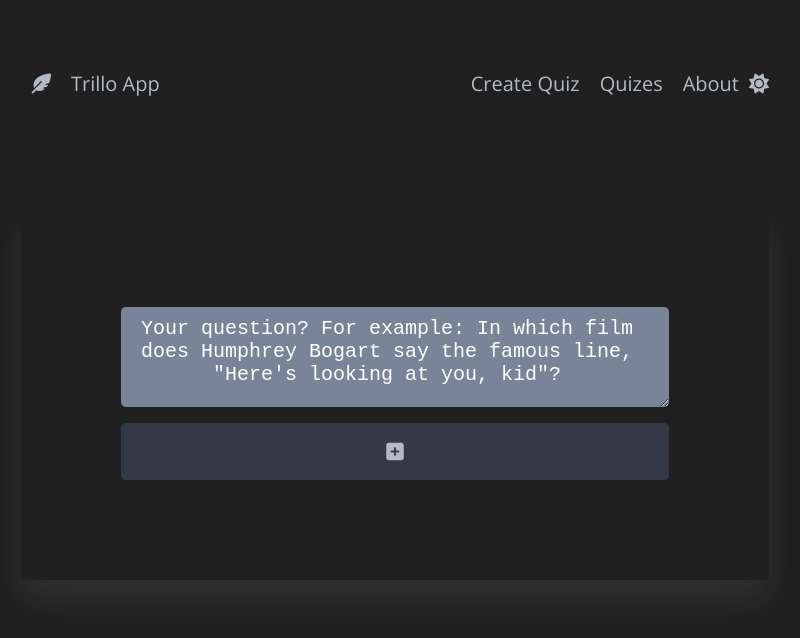
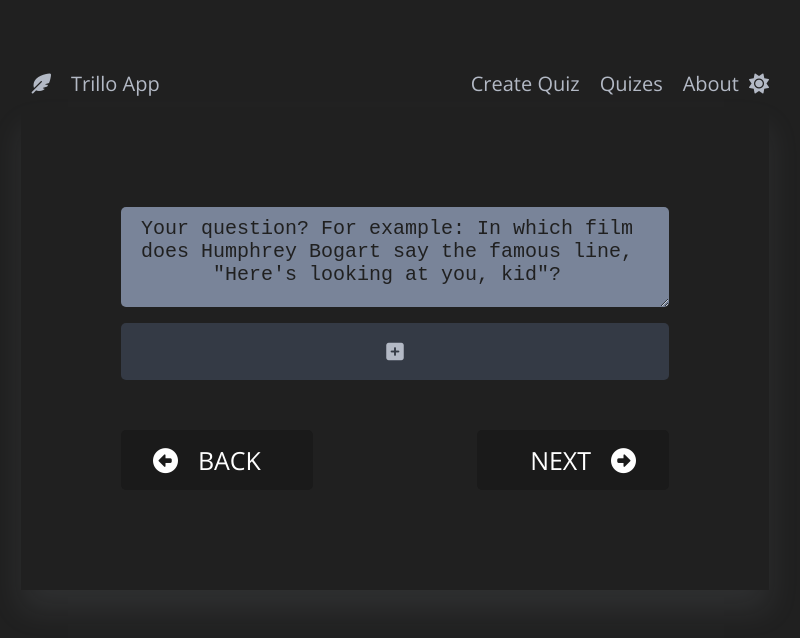
Before and after one commit to mucahidyazar/quiz-app-client, a React (Create React App) app in the folder client/: page /create-quiz in a window 1280 px wide. Shown: the top 638 px of the page, without its empty margins (245-1045 px from the left). Built offline with nearby package versions, Linux system fonts and the light colour scheme.

Commit message:
Added error message and editer create quiz page

```diff
--- a/client/src/components/Quizes/CreateQuiz/CreateQuiz.js
+++ b/client/src/components/Quizes/CreateQuiz/CreateQuiz.js
@@ -6,10 +6,14 @@ const CreateQuizPage = props => {
   const {
     correct_answer,
     incorrect_answers,
+    question,
     answers,
+    setQuestion,
     addNewAnswer,
     trueOrFalseAction,
-    setAnswer
+    setAnswer,
+    addNextQuestion,
+    error
   } = createQuizContext;
 
   //   const trueOrFalseAction = () => {
@@ -29,12 +33,17 @@ const CreateQuizPage = props => {
     return "";
   };
 
+  const hasError = error ? <div className="create__error">{error}</div> : null;
+
   return (
-    <div className="section__quizpage">
+    <div className="create">
+      {hasError}
       <textarea
         className="section__question"
         placeholder='Your question? For example: In which film does Humphrey Bogart say the famous line,
       "Here&#039;s looking at you, kid"?'
+        onChange={e => setQuestion(e.target.value)}
+        value={question}
       ></textarea>
       <div className="section__answers">
         {answers && answers.length > 0
@@ -54,7 +63,7 @@ const CreateQuizPage = props => {
                 </div>
                 <input
                   type="text"
-                  placeholder="The Maltese Falcon"
+                  placeholder="Enter your answer as you wish"
                   className="section__answer-input"
                   onChange={e => setAnswer(e.target.value, index)}
                 />
@@ -67,6 +76,17 @@ const CreateQuizPage = props => {
           </div>
         ) : null}
       </div>
+      <div className="create__quiz">
+        <div className="create__quiz--back">
+          <i class="fas fa-arrow-alt-circle-left"></i>Back
+        </div>
+        <div
+          className="create__quiz--next"
+          onClick={() => addNextQuestion(question, answers, correct_answer)}
+        >
+          Next<i class="fas fa-arrow-alt-circle-right"></i>
+        </div>
+      </div>
     </div>
   );
 };
--- a/client/src/components/Quizes/CreateQuiz/_CreateQuiz.scss
+++ b/client/src/components/Quizes/CreateQuiz/_CreateQuiz.scss
@@ -1,14 +1,28 @@
-.section__quizpage {
-  margin-top: 10rem;
+.create {
   padding: 10rem;
   box-shadow: 0 2rem 3rem rgba($color-light, 0.1);
   position: relative;
+
+  .create__error {
+    padding: 1.5rem;
+    margin-top: 1rem;
+    transition: all 0.3s;
+    background-color: $color-hard-2;
+    border-radius: 0.5rem;
+    text-align: center;
+    margin-bottom: 2rem;
+
+    &:hover {
+      background: $color-darker;
+      cursor: pointer;
+    }
+  }
 
   .section__question {
     width: 100%;
     height: 10rem;
     background: darken($color: $color-light, $amount: 20);
-    color: $color-white;
+    color: $color-light;
     padding: 1rem 2rem;
     min-height: 8rem;
     border: none;
@@ -17,7 +31,7 @@
     font-size: 2rem;
 
     &::placeholder {
-      color: inherit;
+      color: $color-dark;
     }
 
     &:hover,
@@ -25,6 +39,10 @@
       background: $color-darker;
       cursor: pointer;
       outline: none;
+
+      &::placeholder {
+        color: $color-light;
+      }
     }
   }
 
@@ -79,12 +97,56 @@
     }
 
     .section__addAnswer {
+      padding: 1.5rem;
+      margin-top: 1rem;
+      transition: all 0.3s;
+      background-color: darken($color: $color-light, $amount: 50);
+      border-radius: 0.5rem;
       text-align: center;
+
+      &:hover {
+        background: $color-darker;
+        cursor: pointer;
+      }
     }
   }
 
   .chosen {
     background: $color-darker;
+  }
+
+  .create__quiz {
+    display: flex;
+    justify-content: space-between;
+    margin-top: 5rem;
+    color: $color-white;
+    text-align: center;
+
+    &--back,
+    &--next {
+      background-color: $color-darker;
+      width: 35%;
+      padding: 1.3rem 5%;
+      border-radius: 0.5rem;
+      font-size: 2rem;
+      transition: all 0.2s;
+      text-transform: uppercase;
+      font-size: 2.5rem;
+
+      &:hover {
+        background-color: darken($color-darker, 5);
+        cursor: pointer;
+      }
+    }
+
+    &--back i {
+      margin-left: -2rem;
+      margin-right: 2rem;
+    }
+    &--next i {
+      margin-left: 2rem;
+      margin-right: -2rem;
+    }
   }
 }
 
--- a/client/src/context/actionTypes.js
+++ b/client/src/context/actionTypes.js
@@ -3,8 +3,12 @@ export const GET_QUIZ = "GET_QUIZ";
 
 export const ADD_NEW_ANSWER = "ADD_NEW_ANSWER";
 export const TRUE_OR_FALSE_ACTION = "TRUE_OR_FALSE_ACTION";
+export const SET_QUESTION = "SET_QUESTION";
 export const SET_ANSWER = "SET_ANSWER";
-export const SET_ANSWERS = "SET_ANSWERS";
+export const ADD_NEXT_QUESTION = "ADD_NEXT_QUESTION";
+export const CLEAR_VALUES = "CLEAR_VALUES";
+export const SEND_ERROR = "SEND_ERROR";
+export const CLEAR_ERROR = "CLEAR_ERROR";
 
 /*
 
--- a/client/src/context/createQuiz/CreateQuizState.js
+++ b/client/src/context/createQuiz/CreateQuizState.js
@@ -4,17 +4,25 @@ import createQuizContext from "./createQuizContext";
 import {
   ADD_NEW_ANSWER,
   TRUE_OR_FALSE_ACTION,
-  SET_ANSWER
+  SET_QUESTION,
+  SET_ANSWER,
+  ADD_NEXT_QUESTION,
+  CLEAR_VALUES,
+  SEND_ERROR,
+  CLEAR_ERROR
 } from "../actionTypes";
 
 const CreateQuizState = props => {
   const initialState = {
     category: "General Knowledge",
+    type: "",
     dificulty: "easy",
-    question: null,
+    questions: [],
+    question: "",
     correct_answer: null,
     incorrect_answers: [],
-    answers: []
+    answers: [],
+    error: ""
   };
   const [state, dispatch] = useReducer(createQuizReducer, initialState);
 
@@ -35,6 +43,13 @@ const CreateQuizState = props => {
     });
   };
 
+  const setQuestion = question => {
+    dispatch({
+      type: SET_QUESTION,
+      question
+    });
+  };
+
   const setAnswer = (value, index) => {
     dispatch({
       type: SET_ANSWER,
@@ -43,14 +58,55 @@ const CreateQuizState = props => {
     });
   };
 
+  const addNextQuestion = (question, answers, correct) => {
+    if (
+      question === "" ||
+      question === null ||
+      answers.length === 0 ||
+      correct === null
+    ) {
+      sendError();
+    } else {
+      dispatch({
+        type: ADD_NEXT_QUESTION,
+        question,
+        answers,
+        correct
+      });
+      clearValues();
+    }
+  };
+
+  const clearValues = () => {
+    dispatch({
+      type: CLEAR_VALUES
+    });
+  };
+
+  const sendError = () => {
+    dispatch({
+      type: SEND_ERROR
+    });
+    setTimeout(() => {
+      dispatch({
+        type: CLEAR_ERROR
+      });
+    }, 3000);
+  };
+
   return (
     <createQuizContext.Provider
       value={{
         correct_answer: state.correct_answer,
         incorrect_answers: state.incorrect_answers,
         answers: state.answers,
+        question: state.question,
+        questions: state.questions,
+        error: state.error,
         addNewAnswer,
         trueOrFalseAction,
+        addNextQuestion,
+        setQuestion,
         setAnswer
       }}
     >
--- a/client/src/context/createQuiz/createQuizReducer.js
+++ b/client/src/context/createQuiz/createQuizReducer.js
@@ -1,7 +1,12 @@
 import {
   ADD_NEW_ANSWER,
   TRUE_OR_FALSE_ACTION,
-  SET_ANSWER
+  SET_ANSWER,
+  ADD_NEXT_QUESTION,
+  CLEAR_VALUES,
+  SET_QUESTION,
+  SEND_ERROR,
+  CLEAR_ERROR
 } from "../actionTypes";
 
 export default (state, action) => {
@@ -16,6 +21,11 @@ export default (state, action) => {
         ...state,
         correct_answer: action.payload
       };
+    case SET_QUESTION:
+      return {
+        ...state,
+        question: action.question
+      };
     case SET_ANSWER:
       let ans = state.answers;
       ans[action.index] = action.value;
@@ -23,6 +33,37 @@ export default (state, action) => {
         ...state,
         answers: ans
       };
+    case ADD_NEXT_QUESTION:
+      let correct_answer = state.answers[action.correct];
+      let incorrect_answers = state.answers.filter(
+        (answer, index) => index !== state.correct_answer
+      );
+      return {
+        ...state,
+        questions: [
+          ...state.questions,
+          {
+            question: action.question,
+            correct_answer,
+            incorrect_answers
+          }
+        ],
+        question: "",
+        correct_answer: null,
+        incorrect_answers: [],
+        answers: []
+      };
+    case SEND_ERROR:
+      return {
+        ...state,
+        error:
+          "Plese don't leave empty and add something for the requirement places"
+      };
+    case CLEAR_ERROR:
+      return {
+        ...state,
+        error: ""
+      };
     default:
       return state;
   }
```
